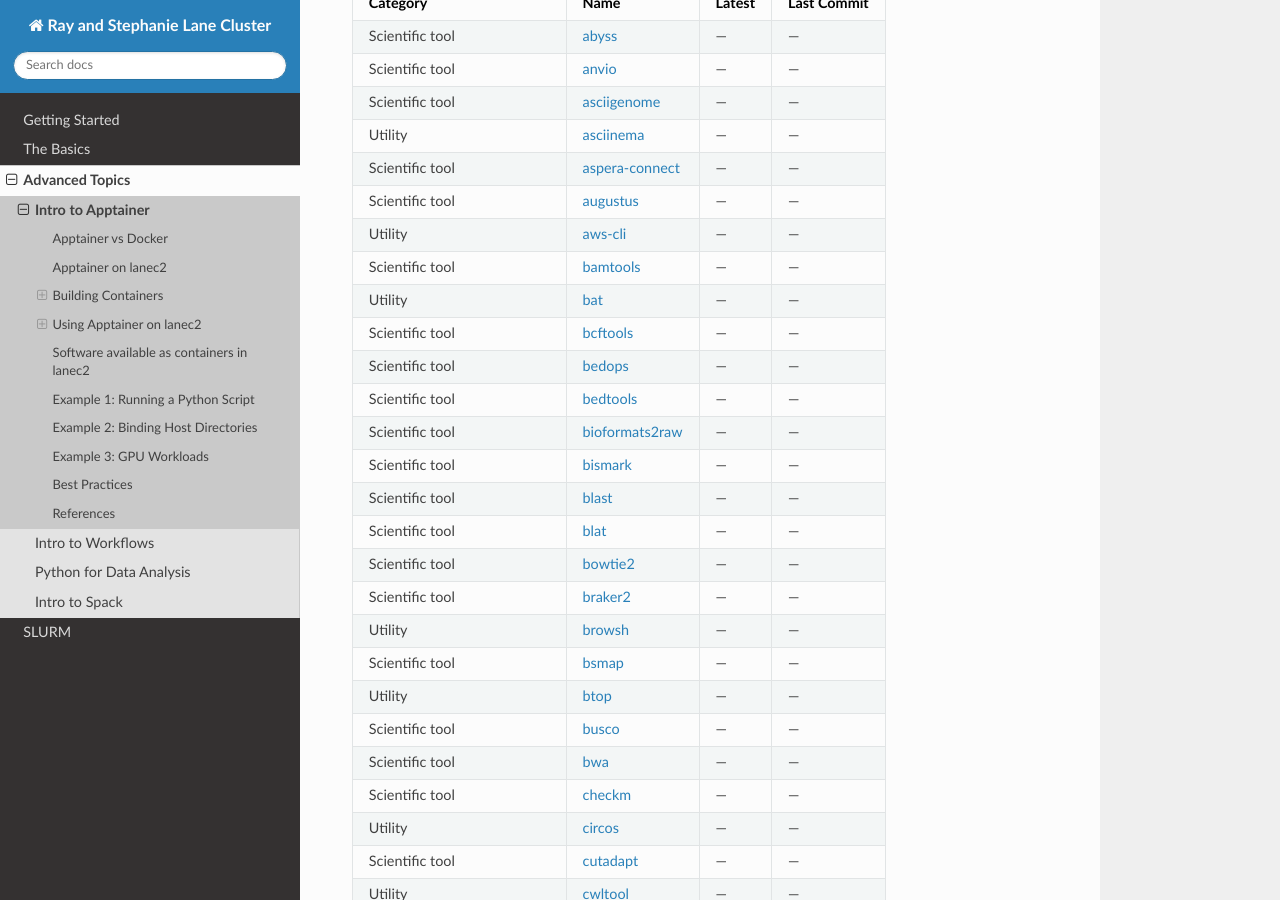
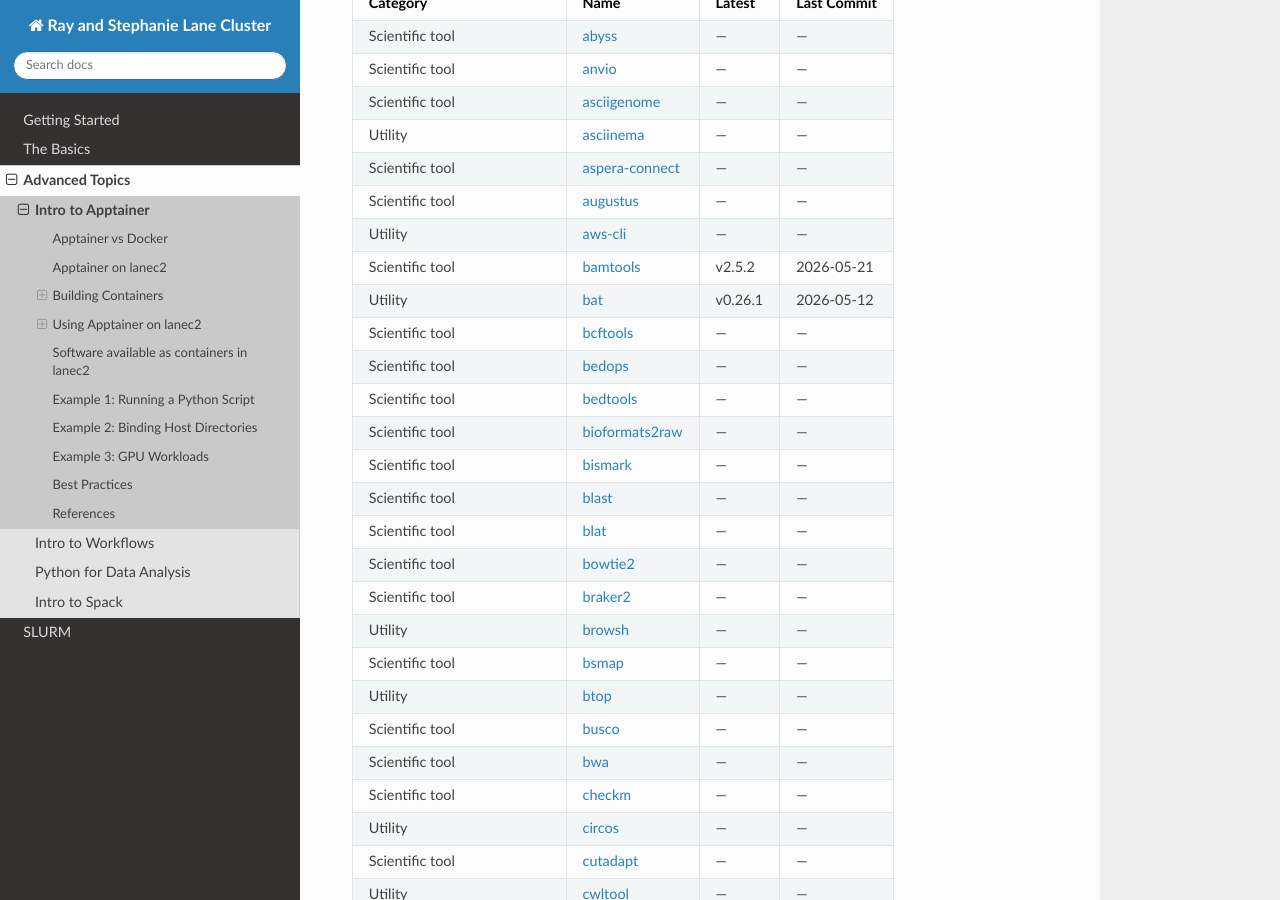
Before and after one commit to CBDatCMU/cluster-documentation, a Sphinx documentation site: the page built from docs/source/advanced/apptainer.md, in a window 1280 px wide and 900 px high, scrolled down 5075 px. Built offline with Sphinx 7.4.7 and the Read the Docs theme 3.1.0, drawn with Linux system fonts in a browser that asks for light colours.

Commit message:
Update apptainer.md with latest container table

```diff
--- a/docs/source/advanced/apptainer.md
+++ b/docs/source/advanced/apptainer.md
@@ -165,8 +165,8 @@ This produces `python_3.11-slim.sif` in the current directory. The image is pull
 | Scientific tool | [aspera-connect](https://github.com/CBDatCMU/singularity-aspera-connect) | — | — |
 | Scientific tool | [augustus](https://github.com/CBDatCMU/singularity-augustus) | — | — |
 | Utility | [aws-cli](https://github.com/CBDatCMU/singularity-aws-cli) | — | — |
-| Scientific tool | [bamtools](https://github.com/CBDatCMU/singularity-bamtools) | — | — |
-| Utility | [bat](https://github.com/CBDatCMU/singularity-bat) | — | — |
+| Scientific tool | [bamtools](https://github.com/CBDatCMU/singularity-bamtools) | v2.5.2 | 2026-05-21 |
+| Utility | [bat](https://github.com/CBDatCMU/singularity-bat) | v0.26.1 | 2026-05-12 |
 | Scientific tool | [bcftools](https://github.com/CBDatCMU/singularity-bcftools) | — | — |
 | Scientific tool | [bedops](https://github.com/CBDatCMU/singularity-bedops) | — | — |
 | Scientific tool | [bedtools](https://github.com/CBDatCMU/singularity-bedtools) | — | — |
```
